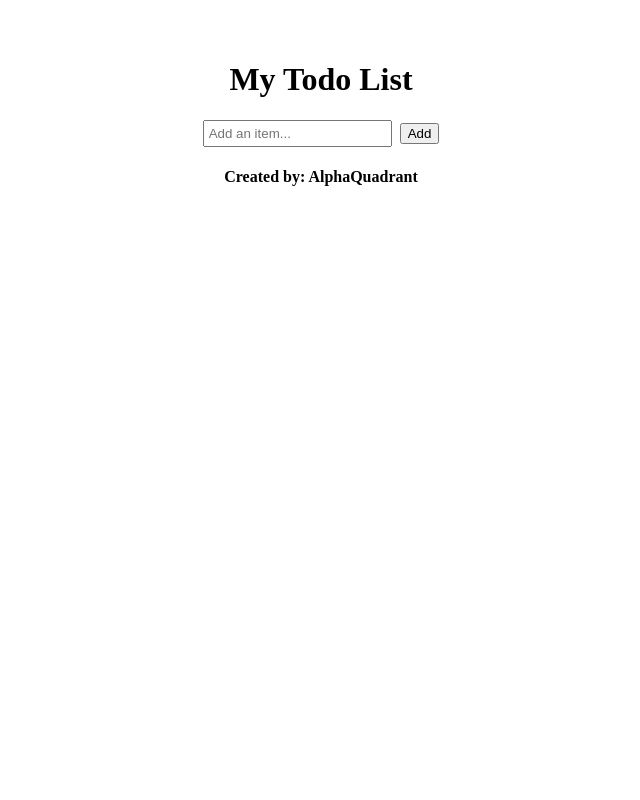
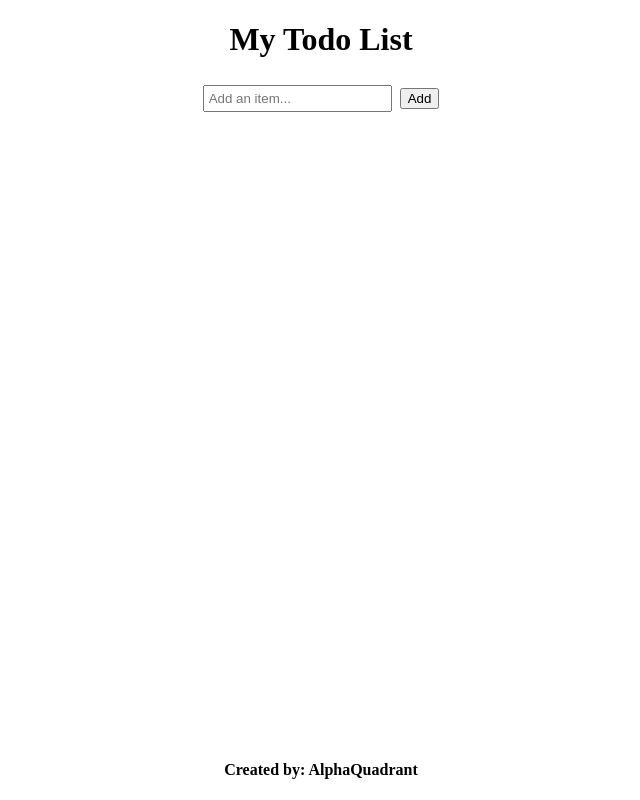
Before and after one commit to destinyarx/first-react-app, a React (Vite) app: page / in a window 1280 px wide. Shown: the whole page, without its empty margins (319-959 px from the left). Built offline with nearby package versions, Linux system fonts and the light colour scheme.

Commit message:
change content

```diff
--- a/src/App.jsx
+++ b/src/App.jsx
@@ -11,7 +11,7 @@ function App() {
       {/* Header  */}
       <Header/>
 
-      <Content/>
+      <div class="content"> <Content/> </div>
 
       {/* Footer  */}
       <Footer/>
--- a/src/index.css
+++ b/src/index.css
@@ -17,6 +17,24 @@ li {
   margin: 12px 0;
 }
 
+footer {
+  position:absolute;
+  left:0;
+  bottom:0;
+  right:0;
+}
+
+header {
+  position:absolute;
+  left:0;
+  top:0;
+  right:0;
+}
+
+.content {
+  margin-top: 12mm;
+}
+
 .delete-button {
   font-size: 10px;
   margin-left: 8px;
```
